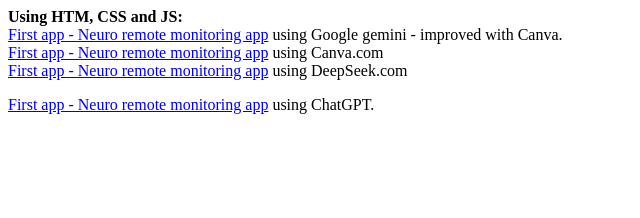
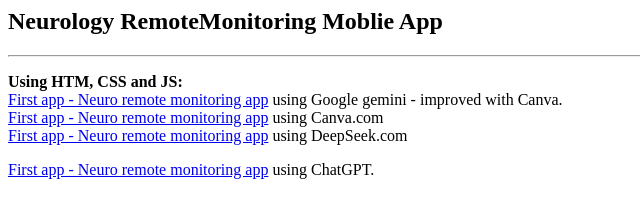
Before and after one commit to Tele-Geriatric/Neurology_Remote_monitoring_app, a plain HTML site: page index.html in a window 1280 px wide. Shown: the whole page, without its empty margins (0-640 px from the left). Drawn offline with Linux system fonts and the light colour scheme.

Commit message:
Update index.html

```diff
--- a/index.html
+++ b/index.html
@@ -1,3 +1,8 @@
+<h2>
+Neurology RemoteMonitoring Moblie App
+
+</h2>
+<hr>
 <p><b>Using HTM, CSS and JS:</b><br>
 <a href="./app01.html" target="_new">First app - Neuro remote monitoring app</a> using Google gemini - improved with Canva. <br>
 <a href="./app02.html" target="_new">First app - Neuro remote monitoring app</a> using Canva.com <br>
```
